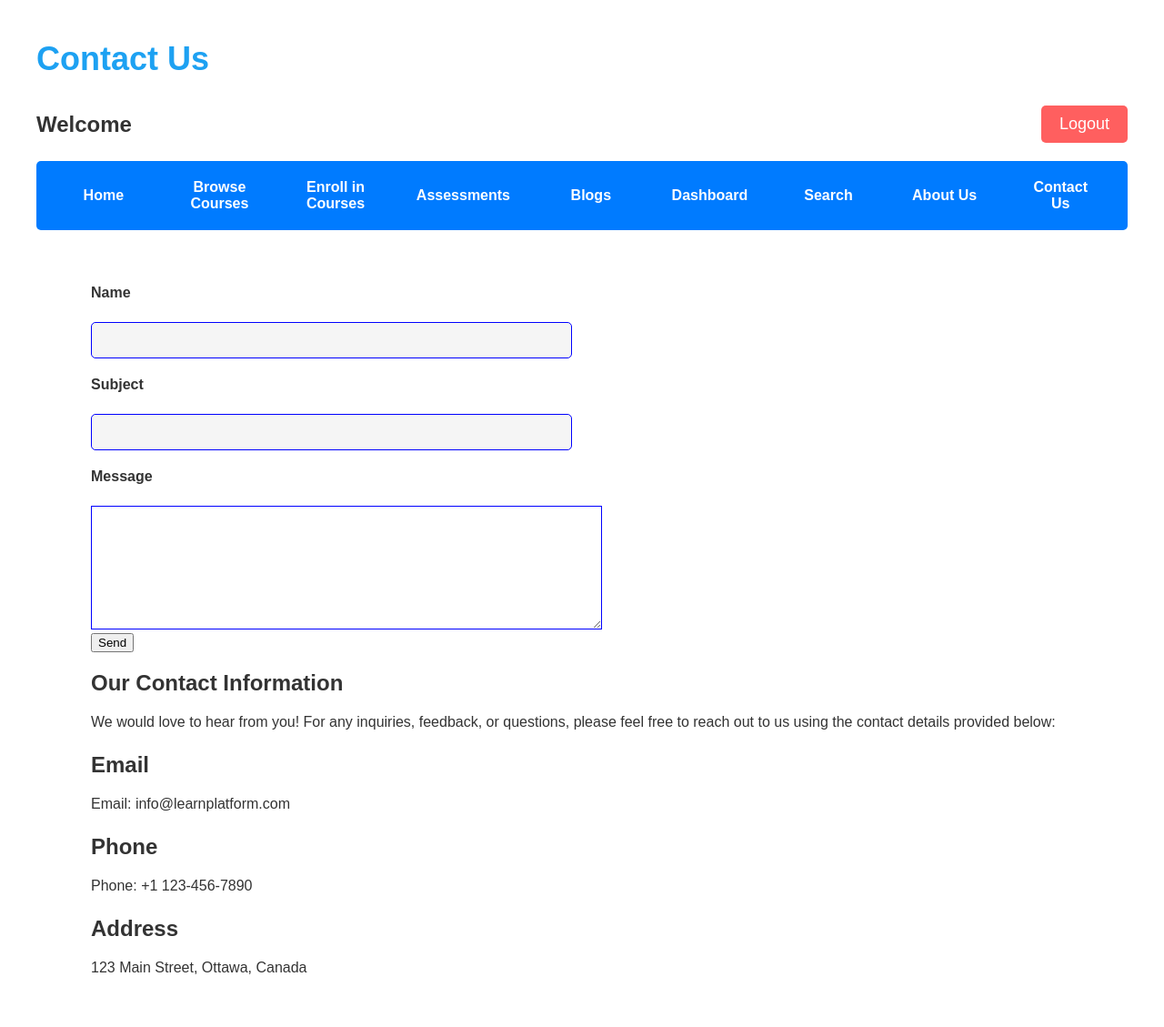
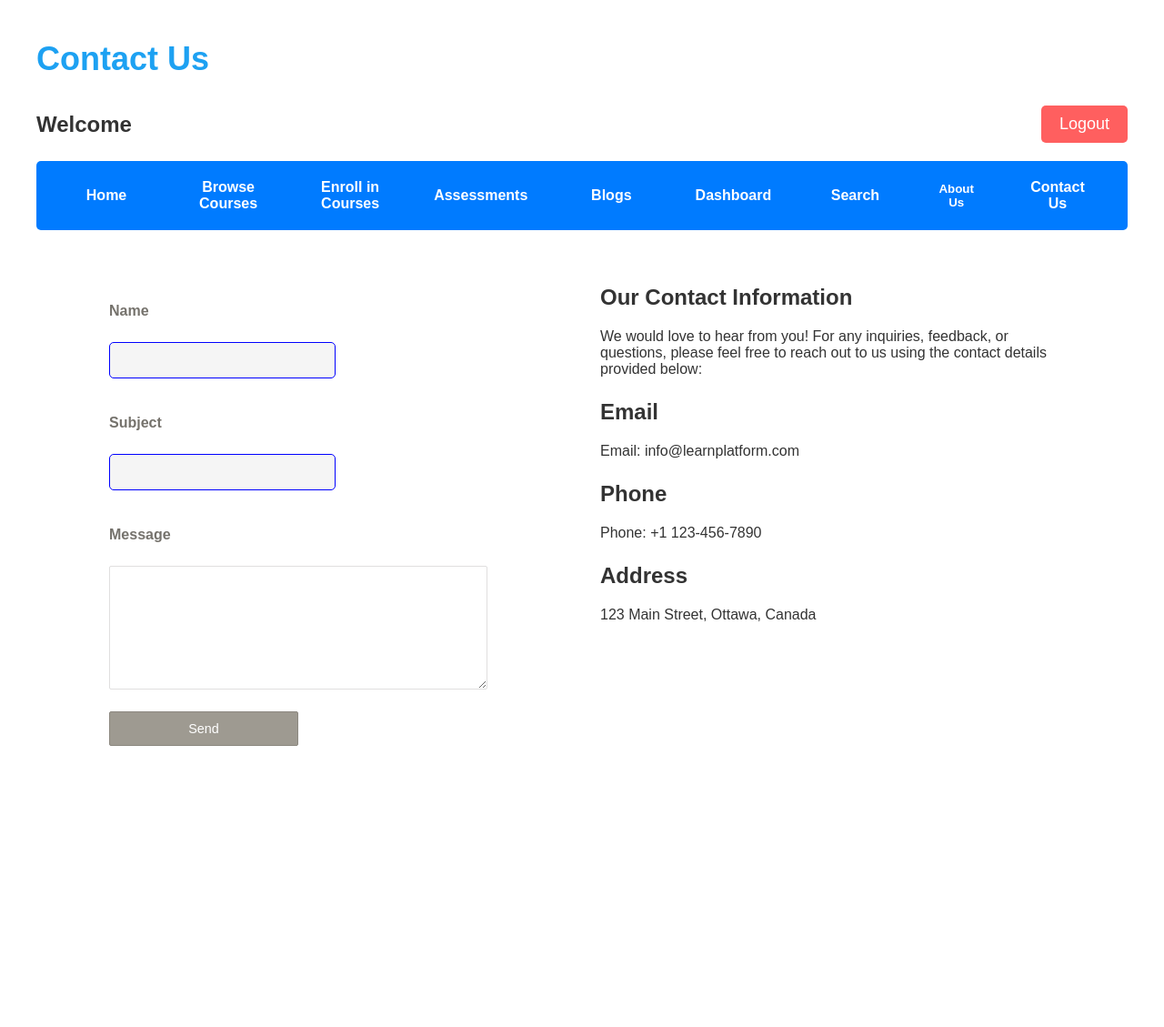
Before and after one commit to ea-sharing/learnplat, a PHP site: page /contact.php in a window 1280 px wide. Shown: the whole page at 91% size. After the commit the page ends 820 px from the top, so only its background shows below. Run offline with PHP 8.4, Linux system fonts and the light colour scheme; the visitor is signed in with stand-in values (Sample User, id 1); data comes from the database, SQL or seed files in the repository; some libraries are stand-ins or nearby versions.

Commit message:
Update contact.php

```diff
--- a/contact.php
+++ b/contact.php
@@ -60,8 +60,96 @@ if ($_SERVER["REQUEST_METHOD"] == "POST") {
 <html>
 <head>
     <title>Contact Us</title>
-    <link rel="stylesheet" type="text/css" href="libs/style.css" charset="utf-8"/>
-    <link rel="stylesheet" type="text/css" href="libs/cont-style.css" charset="utf-8"/>
+    <link rel="stylesheet" type="text/css" href="style.css" charset="utf-8"/>
+    <style>
+
+        .container {
+            display: flex;
+        }
+
+        .form-container {
+            flex: 1;
+        }
+
+        .contact-info {
+            flex: 1;
+                }
+        .form-container {
+        #    background: #f1ecdf;
+        #    border: #e2ddd2 1px solid;
+            padding: 20px;
+            border-radius: 2px;
+        }
+
+        .input-row {
+            margin-bottom: 20px;
+        }
+
+        .input-row label {
+            color: #75726c;
+        }
+
+        .input-field {
+            width: 80%;
+            border-radius: 2px;
+            padding: 10px;
+            border: #e0dfdf 1px solid;
+            box-sizing: border-box;
+            margin-top: 2px;
+        }
+
+        .tinput-field {
+            width: 80%;
+            height: 200px;
+            border-radius: 2px;
+            padding: 10px;
+            border: #e0dfdf 1px solid;
+            box-sizing: border-box;
+            margin-top: 2px;
+        }
+
+        .span-field {
+            font: Arial;
+            font-size: small;
+            text-decoration: none;
+        }
+
+        .btn-submit {
+            width: 40%;
+            padding: 10px 30px;
+            background: #9e9a91;
+            border: #8c8880 1px solid;
+            color: #ffffff;
+            font-size: 0.9em;
+            border-radius: 2px;
+            cursor: pointer;
+        }
+
+        .errorMessage {
+            background-color: #e66262;
+            border: #AA4502 1px solid;
+            padding: 5px 10px;
+            color: #FFFFFF;
+            border-radius: 3px;
+        }
+
+        .successMessage {
+            background-color: #9fd2a1;
+            border: #91bf93 1px solid;
+            padding: 5px 10px;
+            color: #3d503d;
+            border-radius: 3px;
+            cursor: pointer;
+            font-size: 0.9em;
+        }
+
+        .info {
+            font-size: .8em;
+            color: #e66262;
+            letter-spacing: 2px;
+            padding-left: 5px;
+        }
+    </style>
 </head>
 <body>
 <div id="container">
@@ -77,8 +165,8 @@ if ($_SERVER["REQUEST_METHOD"] == "POST") {
         <button onclick="location.href='assessments.php'" class="button">Assessments</button>
         <button onclick="location.href='blog.php'" class="button">Blogs</button>
         <button onclick="location.href='track_progress.php'" class="button">Dashboard</button>
-    	<button onclick="location.href='search.php'" class="button">Search</button>
-        <button onclick="location.href='about_us.php'"class="button">About Us</button>
+	    <button onclick="location.href='search.php'" class="button">Search</button>
+        <button onclick="location.href='about_us.php'">About Us</button>
         <button onclick="location.href='contact.php'" class="button">Contact Us</button>
 
     </div>
```
